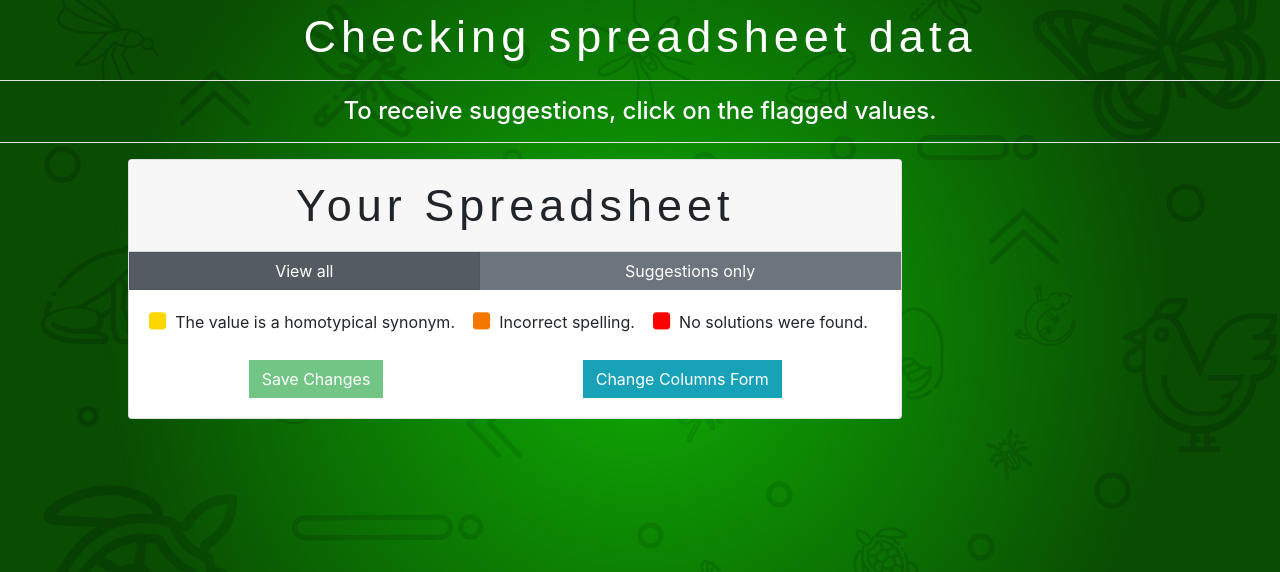
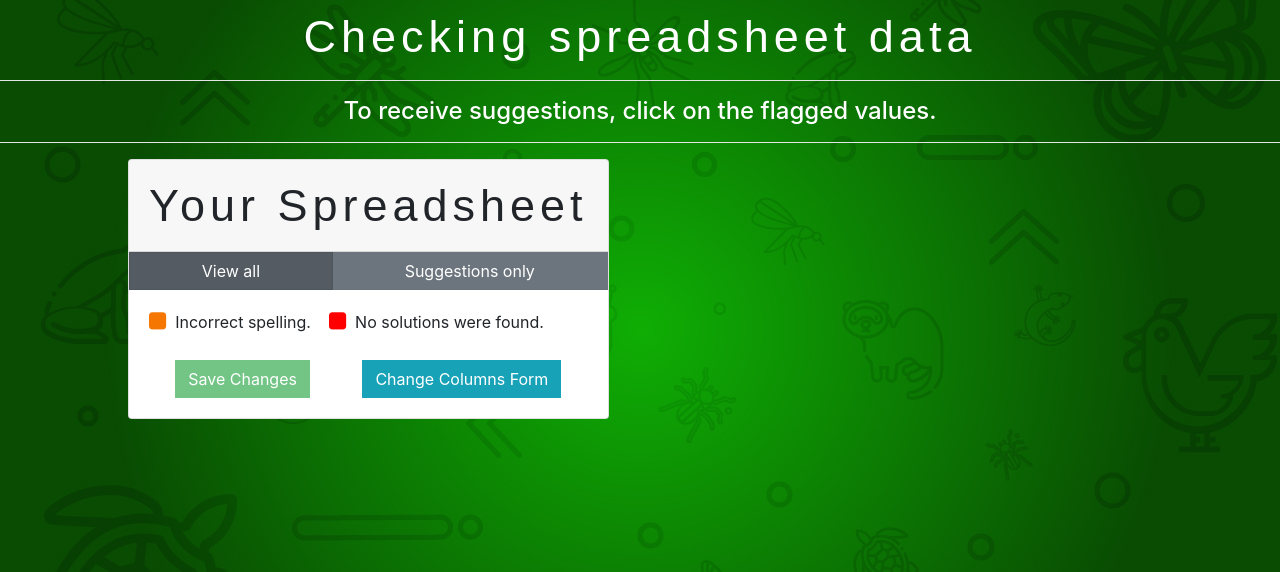
Before and after one commit to marcos-de-sousa/BioTaxGeo, a Flask app: template templates/list/taxon_list_gbif.html in a window 1280 px wide. Shown: the part 71-643 px from the top of the page. Run offline with Flask 2, Linux system fonts and the light colour scheme; the template is opened without the code that fills it: most values are stand-ins (such as "Sample title", 1, 10 or a date in 2020); some libraries are stand-ins or nearby versions; some web fonts are replaced.

Commit message:
refactor: note about synonyms deleted

```diff
--- a/templates/list/taxon_list_gbif.html
+++ b/templates/list/taxon_list_gbif.html
@@ -34,8 +34,6 @@
               <div class="card-body">
                 <div class="row" style="margin-bottom: 10px;">
                   <div class="col-md-12">
-                    <i class="fa fa-square" aria-hidden="true" style="font-size:20px;color:#FFD700"></i>&nbsp;
-                    <span>The value is a homotypical synonym.</span>&nbsp;&nbsp;&nbsp;
                     <i aria-hidden="true" class="fa fa-square" style="font-size:20px;color:#f57600"></i>&nbsp;
                     <span>Incorrect spelling.</span>&nbsp;&nbsp;&nbsp;
                     <i aria-hidden="true" class="fa fa-square" style="font-size:20px;color:#ff0000"></i>&nbsp;
```
